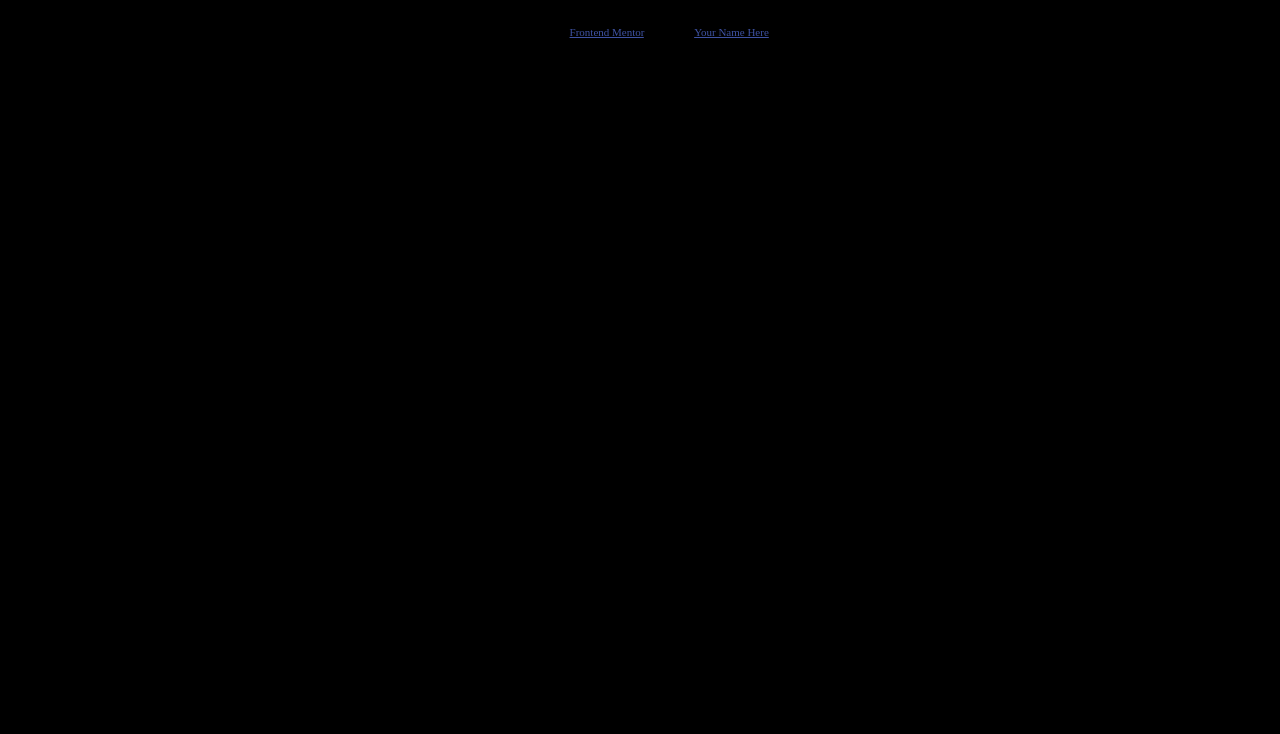
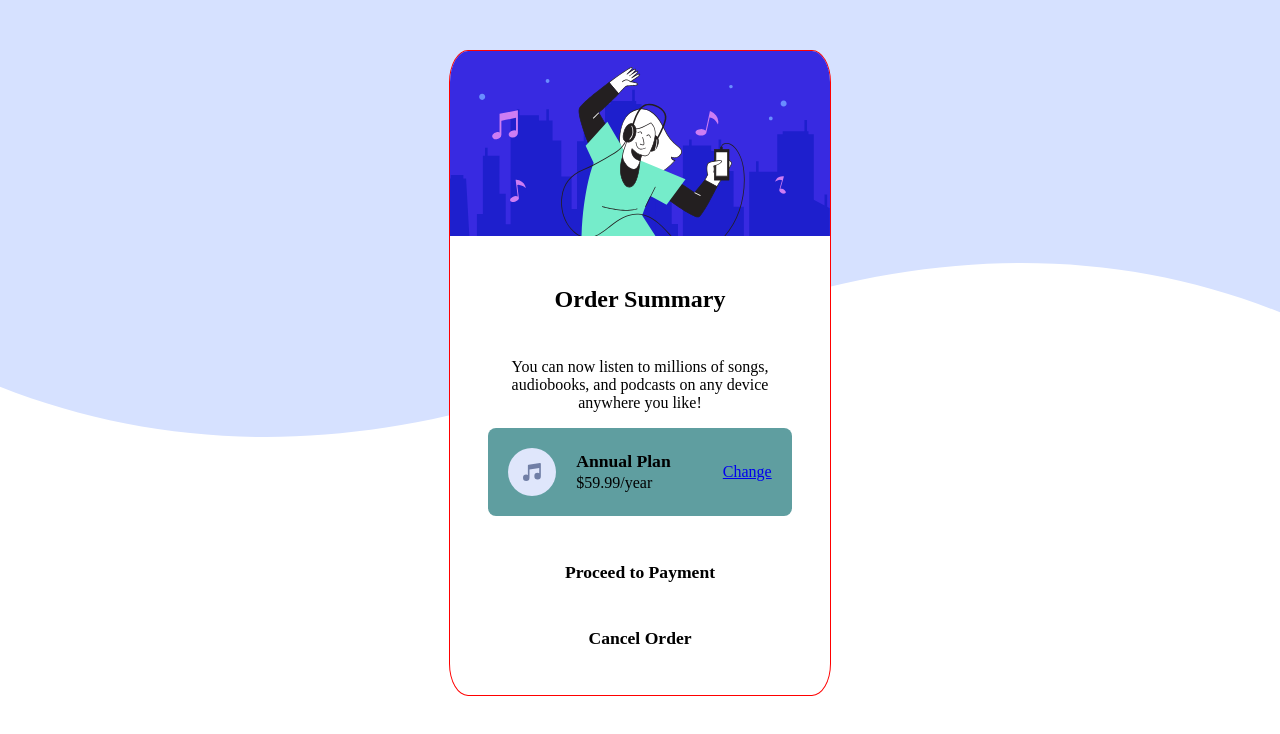
Before and after one commit to AaronCurrie/Challenge-CSS-Order-Summary, a plain HTML site: page index.html in a window 1280 px wide. Drawn offline with Linux system fonts and the light colour scheme.

Commit message:
First attempt at layout

```diff
--- a/Resources/style.css
+++ b/Resources/style.css
@@ -1,3 +1,65 @@
-html {
-    background: black;
+body {
+    background-image: url("./images/pattern-background-desktop.svg");
+    background-repeat: no-repeat;
+    background-position: top;
+    text-align: center;
+    font-size: 16px;
 }
+
+h1 {
+    font-size: 1.5rem;
+    margin: 15%;
+}
+
+h2 {
+    font-size: 1.1rem;
+
+}
+
+h3 {
+    font-size: 1.1rem;
+    margin: 15%;
+}
+
+.main {
+    width: 30%;
+    height: auto;
+    margin: 50px auto;
+    border: 1px solid red;
+    border-radius: 5%;
+    background-color: white;
+    overflow: hidden;
+}
+
+
+
+.content {
+    padding: 0px 10%;
+}
+
+.header img{
+    width: 100%;
+    overflow: hidden;
+}
+
+.items{
+    display: flex;
+    justify-content:space-around;
+    align-items: center;
+    background-color:cadetblue;
+    border-radius: 8px;
+}
+
+.items img {
+    margin: 20px;
+}
+
+.items a {
+    margin: 20px;
+}
+
+.price {
+    text-align: left;
+    flex-grow: 2;
+    line-height: 5px;
+}
--- a/index.html
+++ b/index.html
@@ -15,23 +15,36 @@
   </style>
 </head>
 <body>
+  <div class="main">
+    <div class="header">
+      <img src="./Resources/images/illustration-hero.svg">
+    </div>
+    <div class="content">
+      <div class="text">
+        <h1>Order Summary</h1>
 
-  Order Summary
+        <p>You can now listen to millions of songs, audiobooks, and podcasts on any
+        device anywhere you like!</p>
+      </div>
 
-  You can now listen to millions of songs, audiobooks, and podcasts on any
-  device anywhere you like!
+      <div class="items">
+        <img src="./Resources/images/icon-music.svg">
+        <div class="price">
+          <h2>Annual Plan</h2>
+          <p>$59.99/year</p>
+        </div>
+        <a href="#">Change</a>
+      </div>
 
-  Annual Plan
-  $59.99/year
+      <div class="button payment">
+        <h3>Proceed to Payment</h3>
+      </div>
 
-  Change
+      <div class="button cancel">
+       <h3>Cancel Order</h3>
+      </div>
+    </div>
+  </div>
 
-  Proceed to Payment
-  Cancel Order
-
-  <div class="attribution">
-    Challenge by <a href="https://www.frontendmentor.io?ref=challenge" target="_blank">Frontend Mentor</a>.
-    Coded by <a href="#">Your Name Here</a>.
-  </div>
 </body>
 </html>
```
Also changed, not shown: 1 other file.
